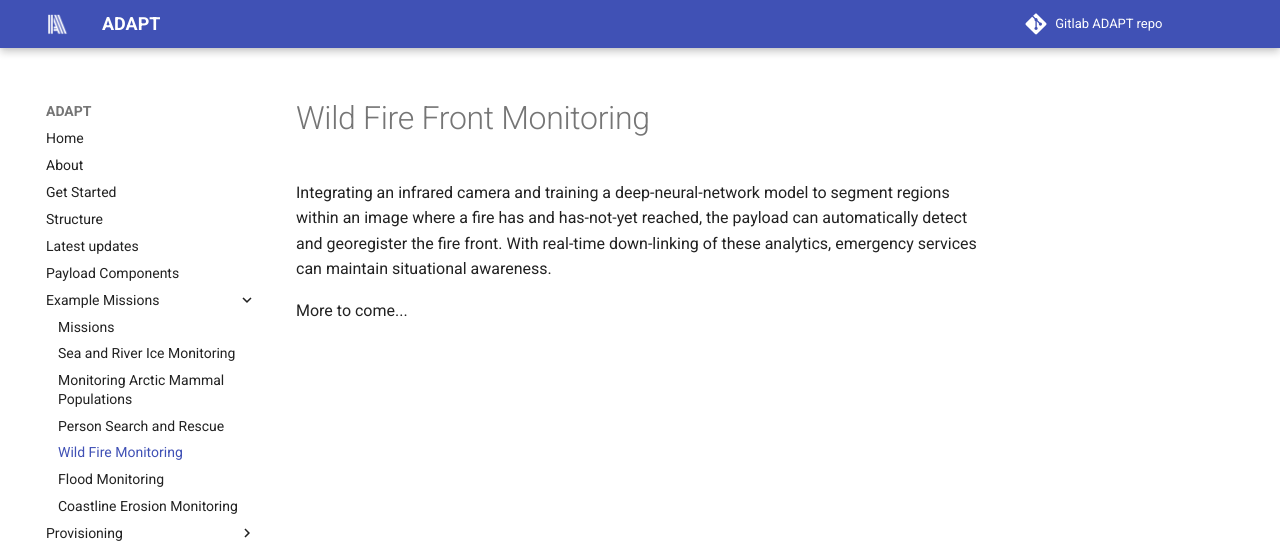
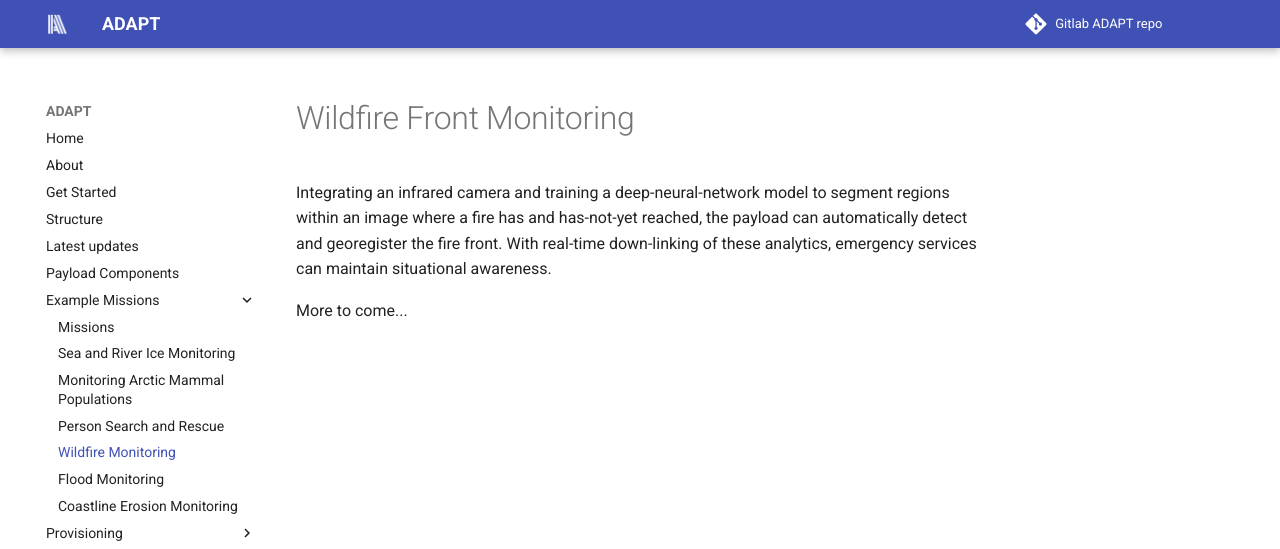
Before and after one commit to Kitware/adapt, an MkDocs documentation site: the page built from docs/fire_monitoring.md, in a window 1280 px wide. Shown: the top 549 px of the page. Built offline with MkDocs 1.6.1 and Material for MkDocs 9.7.7, drawn with Linux system fonts in a browser that asks for light colours.

Commit message:
Update fire_monitoring.md, missions.md, and mkdocs.yml

```diff
--- a/docs/fire_monitoring.md
+++ b/docs/fire_monitoring.md
@@ -1,4 +1,4 @@
-# Wild Fire Front Monitoring
+# Wildfire Front Monitoring
 
 Integrating an infrared camera and training a deep-neural-network model to segment regions within an image where a fire has and has-not-yet reached, the payload can automatically detect and georegister the fire front. With real-time down-linking of these analytics, emergency services can maintain situational awareness.
 
--- a/mkdocs.yml
+++ b/mkdocs.yml
@@ -32,7 +32,7 @@ nav:
         - Sea and River Ice Monitoring: ice_monitor.md
         - Monitoring Arctic Mammal Populations: ice_seal.md
         - Person Search and Rescue: search_and_rescue.md
-        - Wild Fire Monitoring: fire_monitoring.md
+        - Wildfire Monitoring: fire_monitoring.md
         - Flood Monitoring: flood_monitoring.md
         - Coastline Erosion Monitoring: coastline_monitoring.md
     - Provisioning:
```
Also changed, not shown: docs/missions.md (+1 -1 lines).
